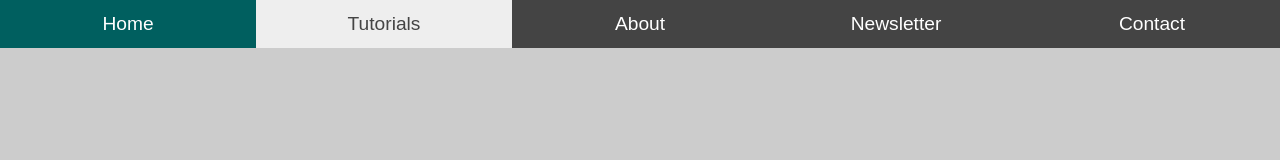
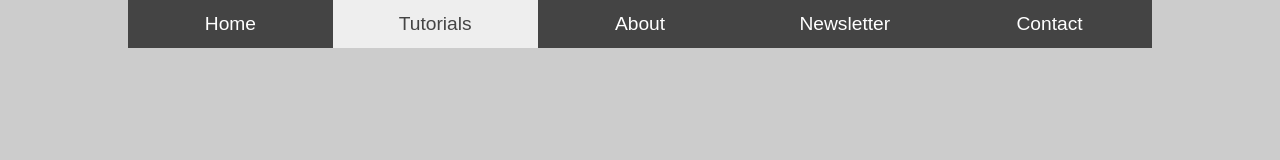
Before and after one commit to cmwang-cottageclothing/css, a plain HTML site: page nav/hor_float_menu.html in a window 1280 px wide. Drawn offline with nearby package versions, Linux system fonts and the light colour scheme.

Commit message:
Center the floated navigation bar

```diff
--- a/nav/hor_float_menu.css
+++ b/nav/hor_float_menu.css
@@ -13,13 +13,13 @@ nav ul {
     padding: 0;
     margin: 0;
     background-color: #444;
-    text-align: center; /* step 5 */
-    overflow: auto; /* step 6 */
+    text-align: center; /* step 4 */
+    overflow: auto; /* step 5 */
 }
 
 nav li {
     float: left; /* step 1 */
-    width: 20%; /* step 4 */
+    width: 20%; /* step 3 */
 }
 
 nav a {
@@ -46,3 +46,8 @@ nav a.active {
     color: #444;
     cursor: default;
 }
+
+nav {
+    width: 80%;
+    margin: 0 auto;
+}
```
